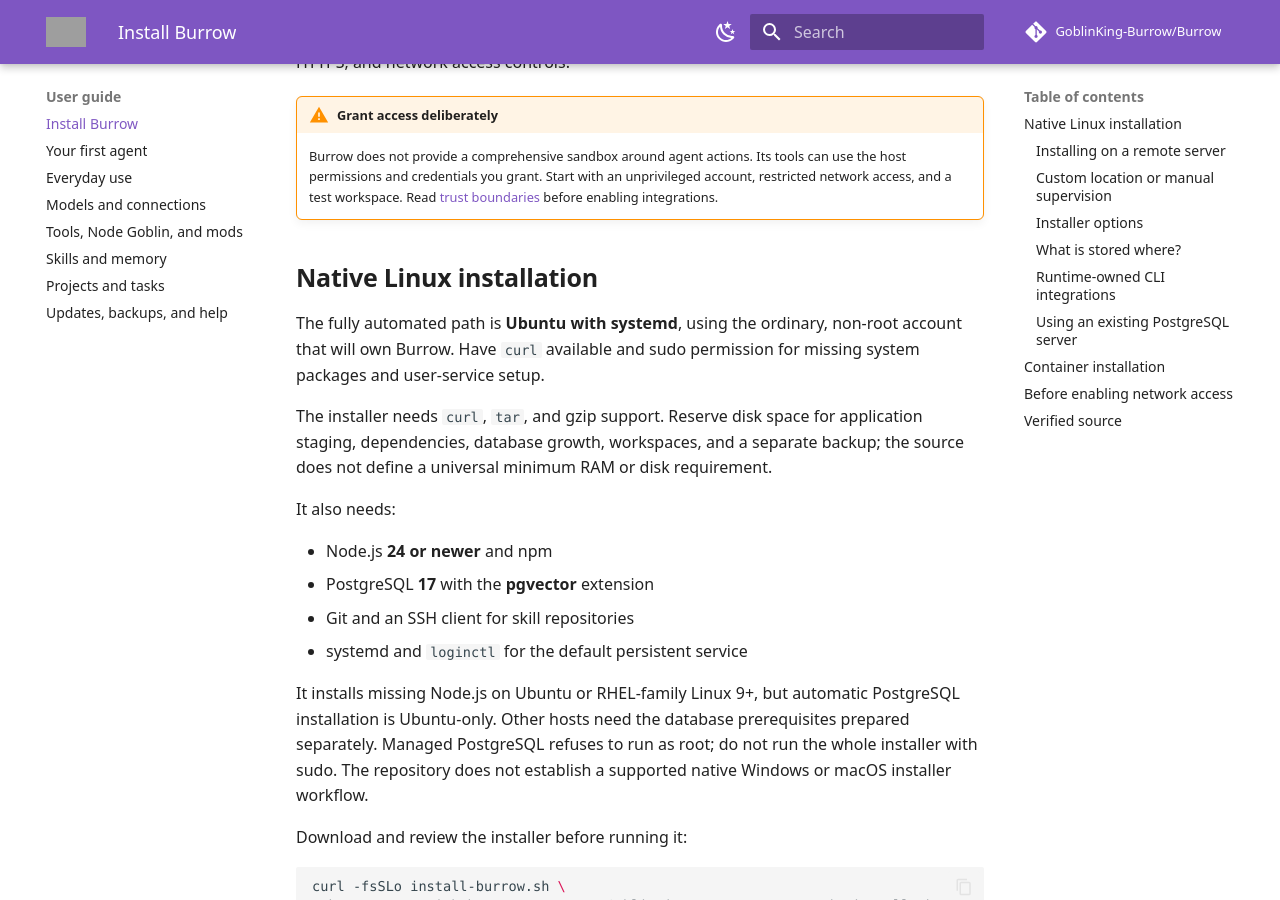
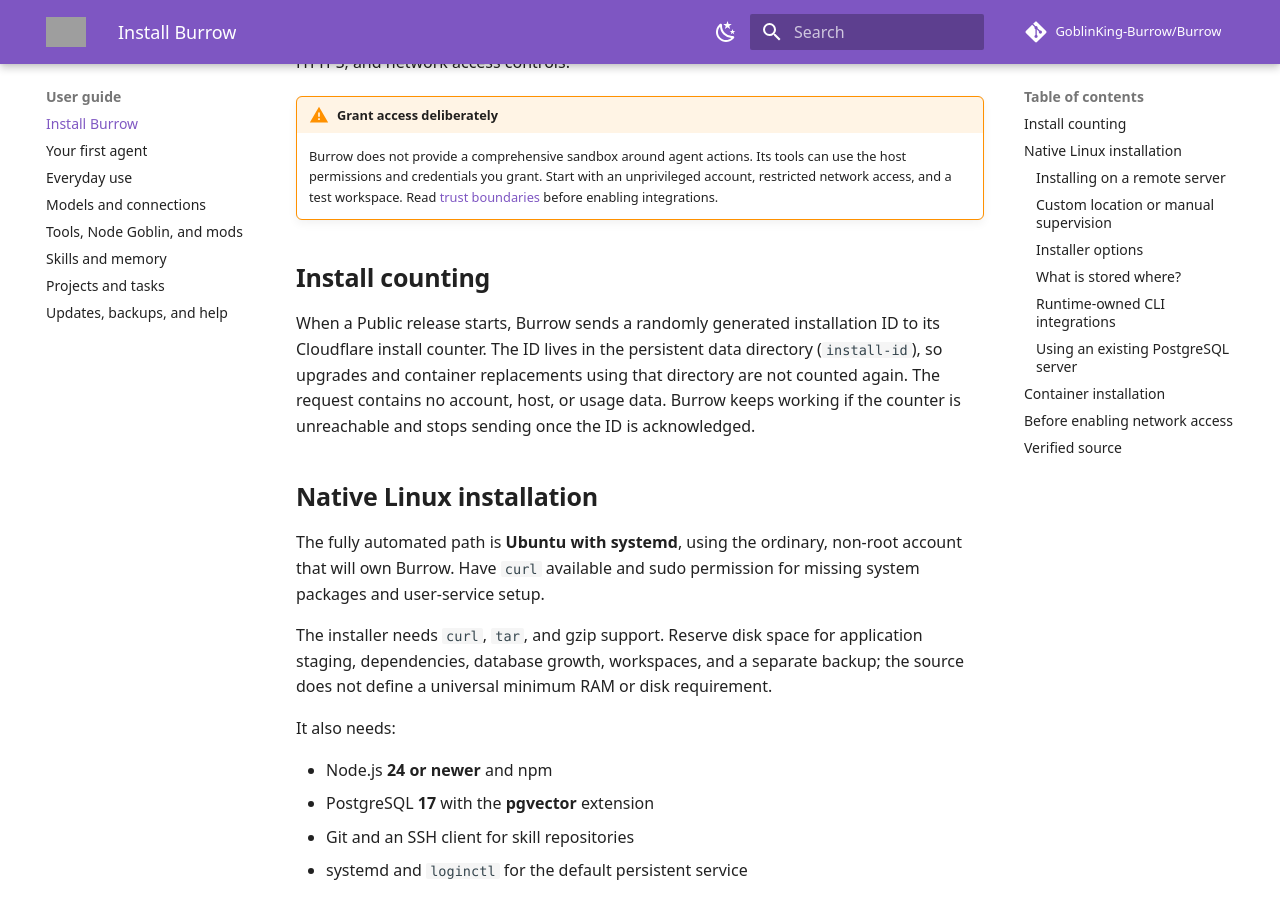
Before and after one commit to NightShaman/Burrow, an MkDocs documentation site: the page built from docs/guide/installation.md, in a window 1280 px wide and 900 px high, scrolled down 379 px. Built offline with MkDocs 1.6.1 and Material for MkDocs 9.7.7, drawn with Linux system fonts in a browser that asks for light colours; comment, search, counter and statistics services are not loaded; grey boxes are pictures that could not be loaded.

Commit message:
Document Public Burrow install counting

```diff
--- a/docs/guide/installation.md
+++ b/docs/guide/installation.md
@@ -9,6 +9,10 @@ Burrow starts with authentication set to **None**. Keep the first-run interface
 
 !!! warning "Grant access deliberately"
     Burrow does not provide a comprehensive sandbox around agent actions. Its tools can use the host permissions and credentials you grant. Start with an unprivileged account, restricted network access, and a test workspace. Read [trust boundaries](../security/trust-boundaries.md) before enabling integrations.
+
+## Install counting
+
+When a Public release starts, Burrow sends a randomly generated installation ID to its Cloudflare install counter. The ID lives in the persistent data directory (`install-id`), so upgrades and container replacements using that directory are not counted again. The request contains no account, host, or usage data. Burrow keeps working if the counter is unreachable and stops sending once the ID is acknowledged.
 
 ## Native Linux installation
 
```
